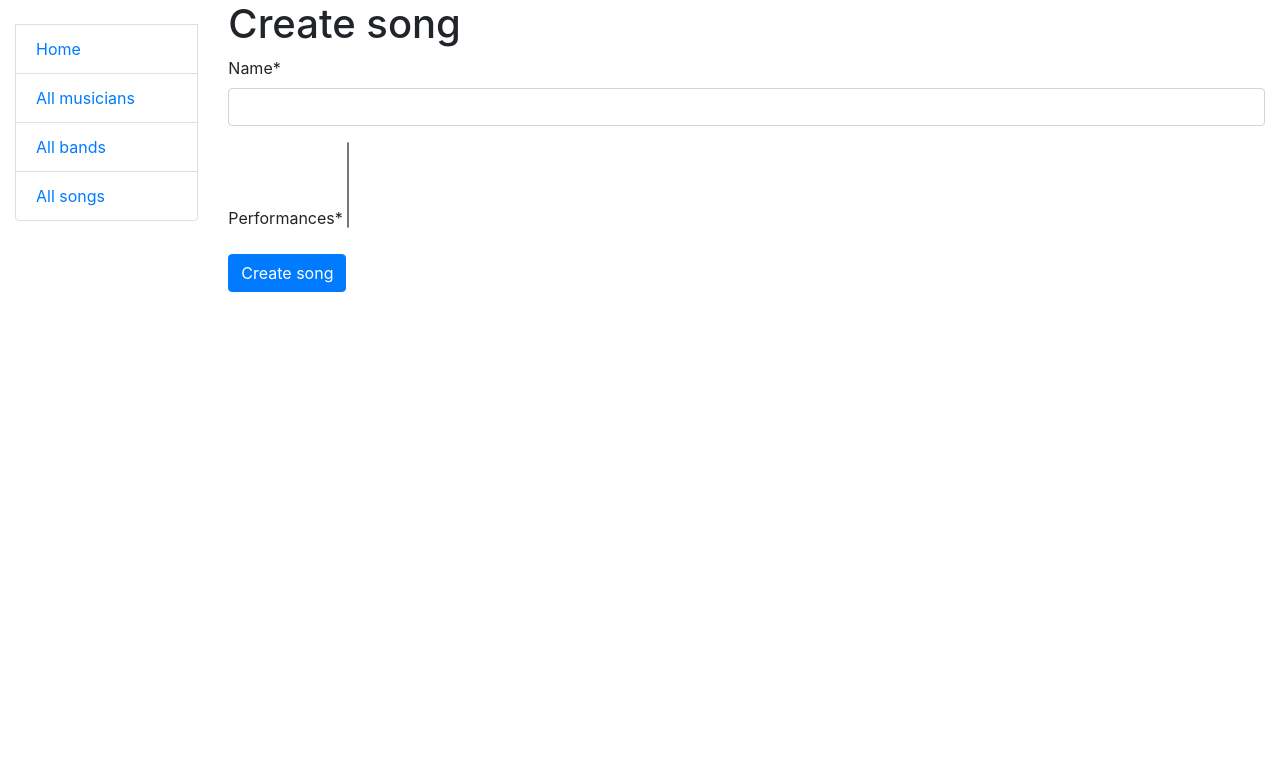
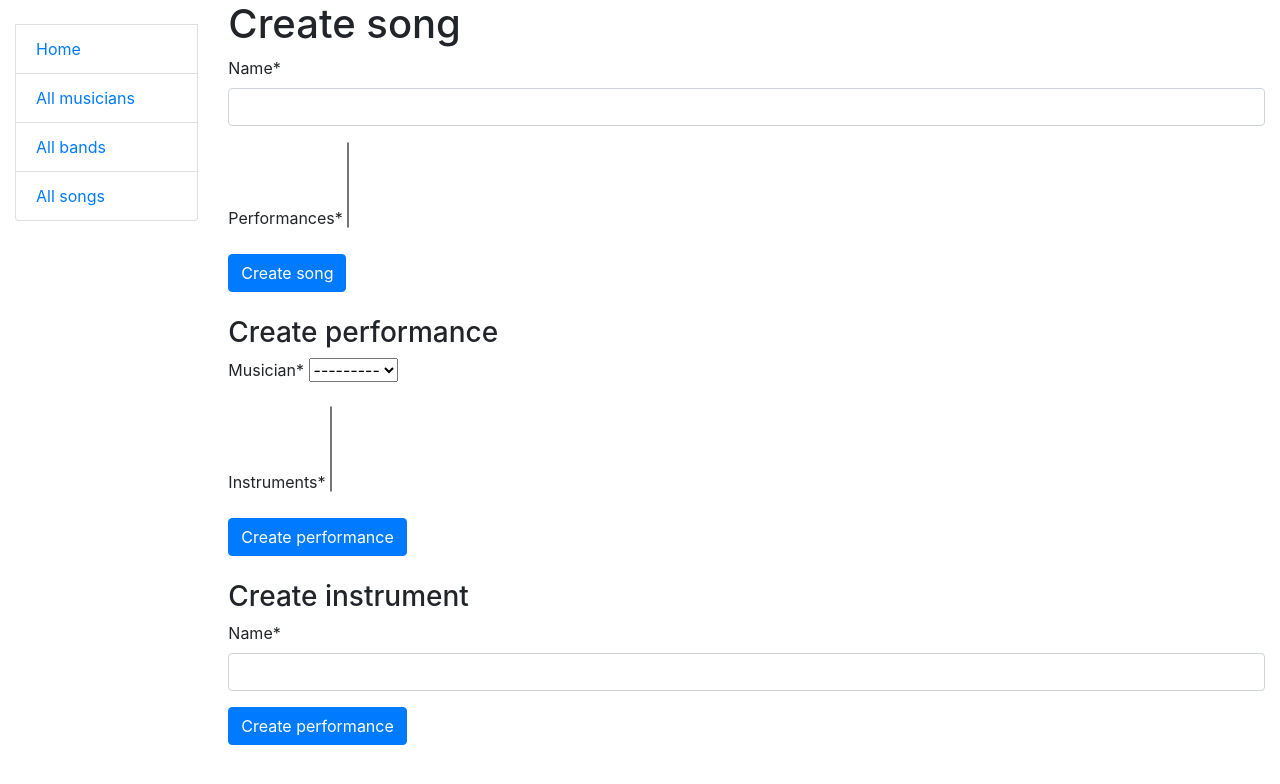
Before and after one commit to vlodek69/music-school, a Django app: page /songs/create/ in a window 1280 px wide. Shown: the top 784 px of the page. Run offline with Django 4.2, Linux system fonts and the light colour scheme; data that the repository does not hold is empty; some libraries are stand-ins or nearby versions.

Commit message:
Update url, view & template for song creation

```diff
--- a/catalog/urls.py
+++ b/catalog/urls.py
@@ -2,7 +2,7 @@ from django.urls import path
 
 from catalog.views import index, MusicianListView, BandListView, SongListView, \
     SongDetailView, BandDetailView, MusicianDetailView, MusicianCreateView, \
-    MusicianUpdateView, SongCreateView
+    MusicianUpdateView, song_create_view
 
 urlpatterns = [
     path("", index, name="index"),
@@ -26,7 +26,7 @@ urlpatterns = [
     path("bands/<int:pk>/", BandDetailView.as_view(), name="band-detail"),
     path("songs/", SongListView.as_view(), name="song-list"),
     path("songs/<int:pk>/", SongDetailView.as_view(), name="song-detail"),
-    path("songs/create/", SongCreateView.as_view(), name="song-create"),
+    path("songs/create/", song_create_view, name="song-create"),
 ]
 
 app_name = "catalog"
--- a/catalog/views.py
+++ b/catalog/views.py
@@ -1,11 +1,11 @@
 from django.contrib.auth import get_user_model
 from django.contrib.auth.forms import UserCreationForm
-from django.shortcuts import render
+from django.shortcuts import render, redirect
 from django.urls import reverse_lazy
 from django.views import generic
 
 from catalog.forms import MusicianCreationForm, MusicianUpdateForm, \
-    SongCreationForm
+    SongCreationForm, PerformanceCreationForm, InstrumentCreationForm
 from catalog.models import Band, Song, Musician
 
 
@@ -70,7 +70,39 @@ class SongDetailView(generic.DetailView):
     queryset = Song.objects.prefetch_related("performances", "albums__band")
 
 
-class SongCreateView(generic.CreateView):
-    model = Song
-    form_class = SongCreationForm
-    success_url = reverse_lazy("catalog:song-list")
+# class SongCreateView(generic.TemplateView):
+#     template_name = "catalog/song_form.html"
+#
+#     def get_context_data(self, **kwargs):
+#         context = super().get_context_data(**kwargs)
+#         context["song_creation_form"] = SongCreationForm()
+#         context["performance_creation_form"] = PerformanceCreationForm()
+#         return context
+
+
+def song_create_view(request):
+    song_creation_form = SongCreationForm()
+    performance_creation_form = PerformanceCreationForm()
+    instrument_creation_form = InstrumentCreationForm()
+    if request.method == "POST":
+        if "song" in request.POST:
+            song_creation_form = SongCreationForm(request.POST)
+            if song_creation_form.is_valid():
+                song_creation_form.save()
+                return redirect("catalog:song-list")
+        if "performance" in request.POST:
+            performance_creation_form = PerformanceCreationForm(request.POST)
+            if performance_creation_form.is_valid():
+                performance_creation_form.save()
+                return redirect("catalog:song-create")
+        if "instrument" in request.POST:
+            instrument_creation_form = InstrumentCreationForm(request.POST)
+            if instrument_creation_form.is_valid():
+                instrument_creation_form.save()
+                return redirect("catalog:song-create")
+    context = {
+        "song_creation_form": song_creation_form,
+        "performance_creation_form": performance_creation_form,
+        "instrument_creation_form": instrument_creation_form,
+    }
+    return render(request, "catalog/song_form.html", context=context)
--- a/templates/catalog/song_form.html
+++ b/templates/catalog/song_form.html
@@ -3,10 +3,31 @@
 
 {% block content %}
   <h1>Create song</h1>
-  <form action="" method="post" novalidate>
+  <form action="" method="post">
     {% csrf_token %}
-    {{ form|crispy }}
+    {{ song_creation_form|crispy }}
 
     <input type="submit" value="Create song" class="btn btn-primary" name="create-song">
   </form>
+
+  <br>
+
+  <h3>Create performance</h3>
+  <form action="" method="post">
+    {% csrf_token %}
+    {{ performance_creation_form|crispy }}
+
+    <input type="submit" value="Create performance" class="btn btn-primary" name="create-performance">
+  </form>
+
+  <br>
+
+  <h3>Create instrument</h3>
+  <form action="" method="post">
+    {% csrf_token %}
+    {{ instrument_creation_form|crispy }}
+
+    <input type="submit" value="Create performance" class="btn btn-primary" name="create-performance">
+  </form>
+
 {% endblock %}
```
